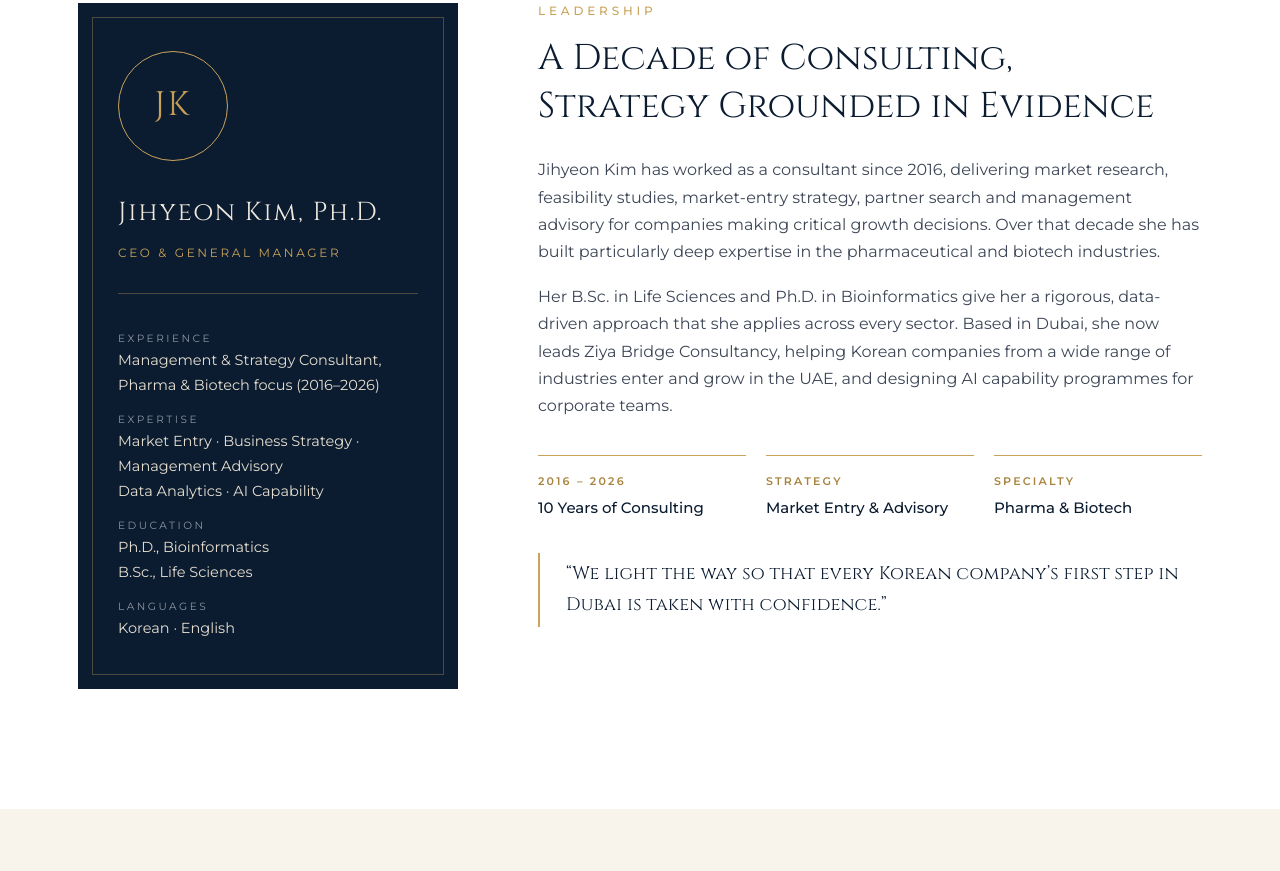
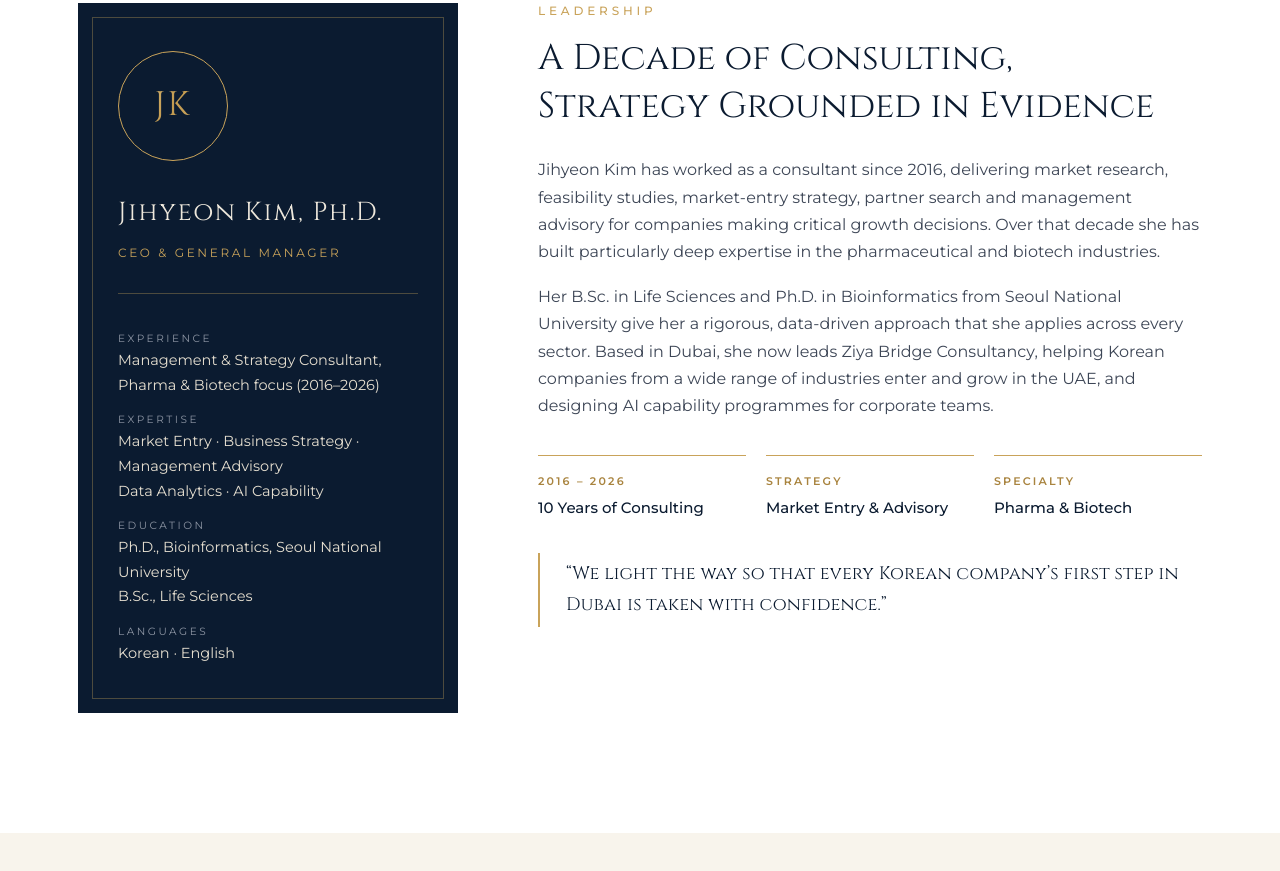
Before and after one commit to jihkim1210-dev/ZiyaBridgeConsultancy, a plain HTML site: page index.html in a window 1280 px wide. Shown: the part 4986-5857 px from the top of the page. Drawn offline with Linux system fonts and the light colour scheme.

Commit message:
Founder profile: add Seoul National University for Ph.D.
Co-Authored-By: Claude Opus 5.5 <noreply@anthropic.com>
Claude-Session: https://claude.ai/code/session_01L5W8EExV7vc3VZc2K69CoC

```diff
--- a/index.html
+++ b/index.html
@@ -446,7 +446,7 @@ footer{background:#081526;color:#8D95A3;padding:60px 0 34px;font-size:13px}
         <dd><span data-ko>시장 진출 · 사업 전략 · 경영 자문</span><span data-en>Market Entry · Business Strategy · Management Advisory</span></dd>
         <dd><span data-ko>데이터 분석 · AI 역량 강화</span><span data-en>Data Analytics · AI Capability</span></dd>
         <dt><span data-ko>학력</span><span data-en>Education</span></dt>
-        <dd><span data-ko>생물정보학 박사 (Ph.D.)</span><span data-en>Ph.D., Bioinformatics</span></dd>
+        <dd><span data-ko>서울대학교 생물정보학 박사 (Ph.D.)</span><span data-en>Ph.D., Bioinformatics, Seoul National University</span></dd>
         <dd><span data-ko>생명과학 학사 (B.Sc.)</span><span data-en>B.Sc., Life Sciences</span></dd>
         <dt><span data-ko>언어</span><span data-en>Languages</span></dt>
         <dd><span data-ko>한국어 · 영어</span><span data-en>Korean · English</span></dd>
@@ -456,7 +456,7 @@ footer{background:#081526;color:#8D95A3;padding:60px 0 34px;font-size:13px}
       <div class="eyebrow"><span data-ko>대표 소개</span><span data-en>Leadership</span></div>
       <h2><span data-ko>10년의 컨설팅 경험으로<br>근거 있는 전략을 제시합니다</span><span data-en>A Decade of Consulting,<br>Strategy Grounded in Evidence</span></h2>
       <p><span data-ko>김지현 대표는 2016년부터 2026년까지 10년간 컨설턴트로 활동하며 시장 조사, 사업 타당성 분석, 진출 전략 수립, 파트너 발굴, 경영 자문 등 기업의 성장과 의사결정을 돕는 다양한 프로젝트를 수행했습니다. 특히 제약·바이오 산업에서 깊은 전문성을 쌓아 왔습니다.</span><span data-en>Jihyeon Kim has worked as a consultant since 2016, delivering market research, feasibility studies, market-entry strategy, partner search and management advisory for companies making critical growth decisions. Over that decade she has built particularly deep expertise in the pharmaceutical and biotech industries.</span></p>
-      <p><span data-ko>생명과학 학사와 생물정보학 박사 학위를 바탕으로 한 데이터 분석 역량은 모든 산업에서 근거 있는 전략을 세우는 힘이 됩니다. 현재 두바이에서 Ziya Bridge Consultancy를 이끌며, 다양한 분야의 한국 기업이 UAE에 진출하고 성장하도록 돕고, 기업 임직원을 위한 AI 역량 강화 프로그램을 설계·운영하고 있습니다.</span><span data-en>Her B.Sc. in Life Sciences and Ph.D. in Bioinformatics give her a rigorous, data-driven approach that she applies across every sector. Based in Dubai, she now leads Ziya Bridge Consultancy, helping Korean companies from a wide range of industries enter and grow in the UAE, and designing AI capability programmes for corporate teams.</span></p>
+      <p><span data-ko>생명과학 학사와 서울대학교 생물정보학 박사 학위를 바탕으로 한 데이터 분석 역량은 모든 산업에서 근거 있는 전략을 세우는 힘이 됩니다. 현재 두바이에서 Ziya Bridge Consultancy를 이끌며, 다양한 분야의 한국 기업이 UAE에 진출하고 성장하도록 돕고, 기업 임직원을 위한 AI 역량 강화 프로그램을 설계·운영하고 있습니다.</span><span data-en>Her B.Sc. in Life Sciences and Ph.D. in Bioinformatics from Seoul National University give her a rigorous, data-driven approach that she applies across every sector. Based in Dubai, she now leads Ziya Bridge Consultancy, helping Korean companies from a wide range of industries enter and grow in the UAE, and designing AI capability programmes for corporate teams.</span></p>
       <div class="timeline">
         <div><b>2016 – 2026</b><span data-ko>10년 컨설팅 경력</span><span data-en>10 Years of Consulting</span></div>
         <div><b><span data-ko>전략 · 진출</span><span data-en>Strategy</span></b><span data-ko>시장 진출 · 경영 자문</span><span data-en>Market Entry &amp; Advisory</span></div>
```
